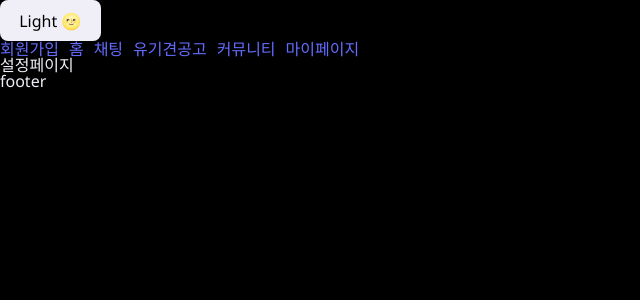
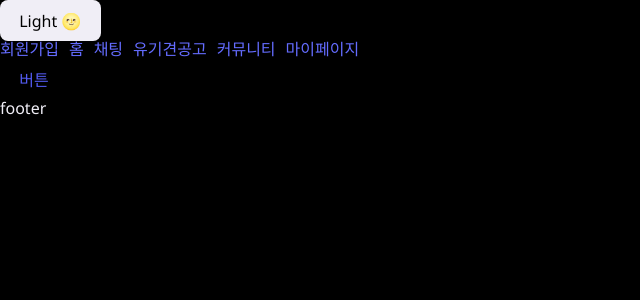
Before and after one commit to naerim/pawsitive, a React (Vite) app in the folder frontend/: page /mypage/setting in a window 1280 px wide. Shown: the top 300 px of the page, without its empty margins (0-640 px from the left). Built offline with nearby package versions, Linux system fonts and the light colour scheme.

Commit message:
✨ feat : themetoggle 생성

```diff
--- /dev/null
+++ b/frontend/src/components/Setting/ThemeToggle.tsx
@@ -0,0 +1,11 @@
+import * as t from '@src/components/style/ThemeToggleStyle'
+
+const ThemeToggle = () => {
+  return (
+    <div>
+      <t.ToggleWrapper type="button">버튼</t.ToggleWrapper>
+    </div>
+  )
+}
+
+export default ThemeToggle
--- /dev/null
+++ b/frontend/src/components/style/ThemeToggleStyle.tsx
@@ -0,0 +1,6 @@
+import styled from 'styled-components'
+
+export const ToggleWrapper = styled.button`
+  color: #535bf2;
+  background-color: ${({ theme }) => theme.bgColor};
+`
--- /dev/null
+++ b/frontend/src/container/SettingContainer.tsx
@@ -0,0 +1,11 @@
+import ThemeToggle from '@src/components/Setting/ThemeToggle'
+
+const SettingContainer = () => {
+  return (
+    <div>
+      <ThemeToggle />
+    </div>
+  )
+}
+
+export default SettingContainer
--- a/frontend/src/pages/SettingPage.tsx
+++ b/frontend/src/pages/SettingPage.tsx
@@ -1,9 +1,7 @@
+import SettingContainer from '@src/container/SettingContainer'
+
 const SettingPage = () => {
-  return (
-    <div>
-      <div>설정페이지</div>
-    </div>
-  )
+  return <SettingContainer />
 }
 
 export default SettingPage
```
